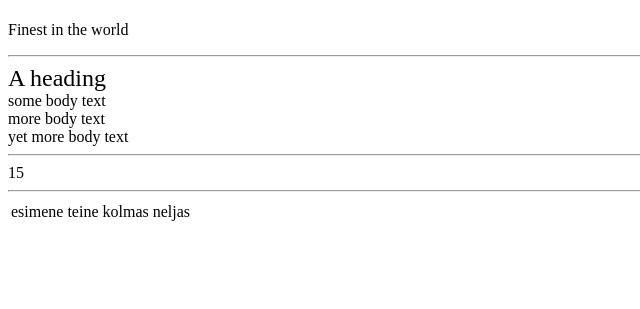
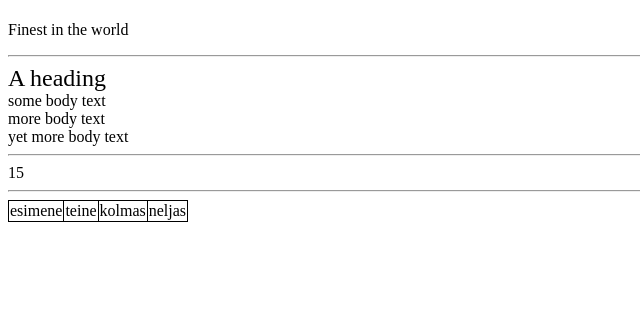
Before and after one commit to krkonsap/php_alused, a PHP site: page / in a window 1280 px wide. Shown: the part 491-800 px from the top of the page, without its empty margins (0-640 px from the left). Run offline with PHP 8.4, Linux system fonts and the light colour scheme; data that the repository does not hold is empty.

Commit message:
lisatud tabeli kujundus

```diff
--- a/functions/index.php
+++ b/functions/index.php
@@ -101,7 +101,14 @@ addFive($orignum);
 print($orignum);
 
 echo '<hr>';
-
+?>
+<style>
+    table, tr, td{
+        border: solid 1px black;
+        border-collapse: collapse;
+    }
+</style>
+<?php
 //iseseisev ül tekstisõnumi tabel
 function returnTable($value1, $value2, $value3, $value4){
     echo '<table>'.'<tr>'.'<td>'.$value1.'</td>'.'<td>'.$value2.'</td>'.'<td>'.$value3.'</td>'.'<td>'.$value4.'</td>'.'</tr>'.'</table>';
```
